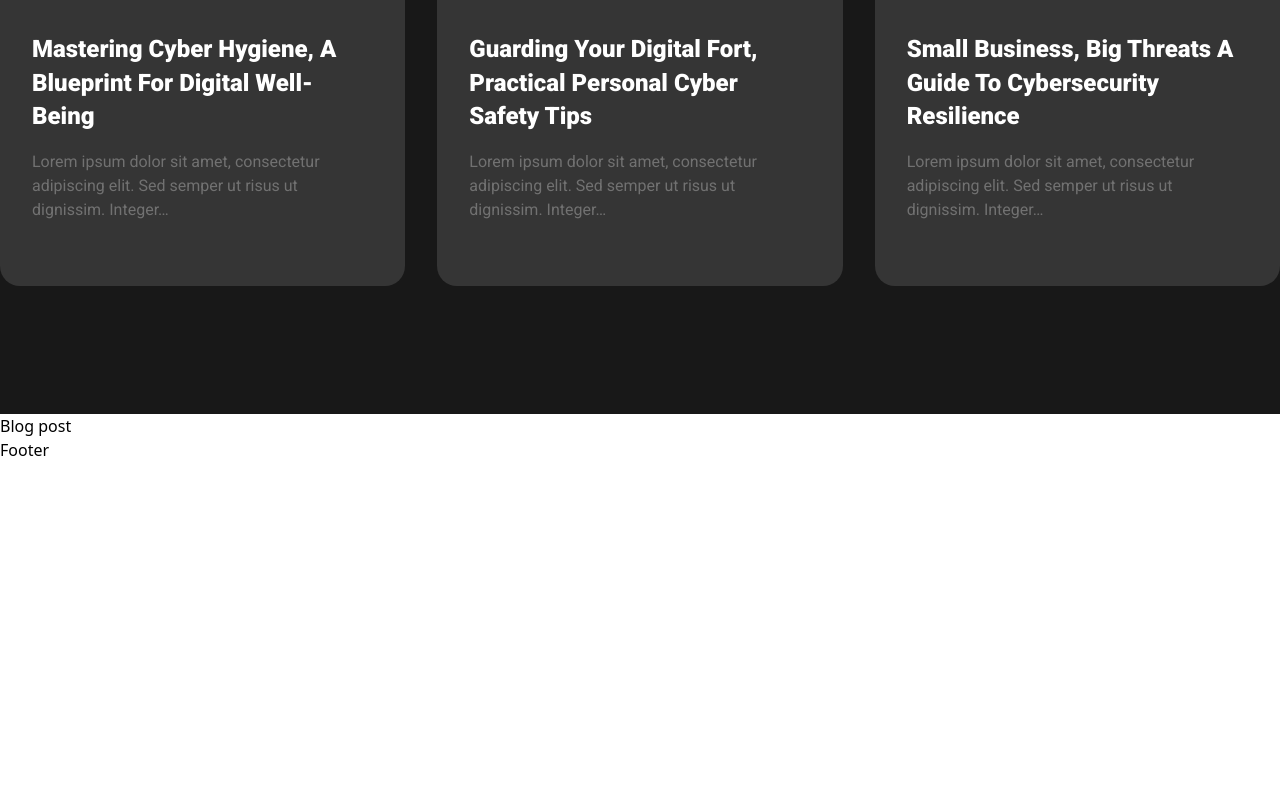
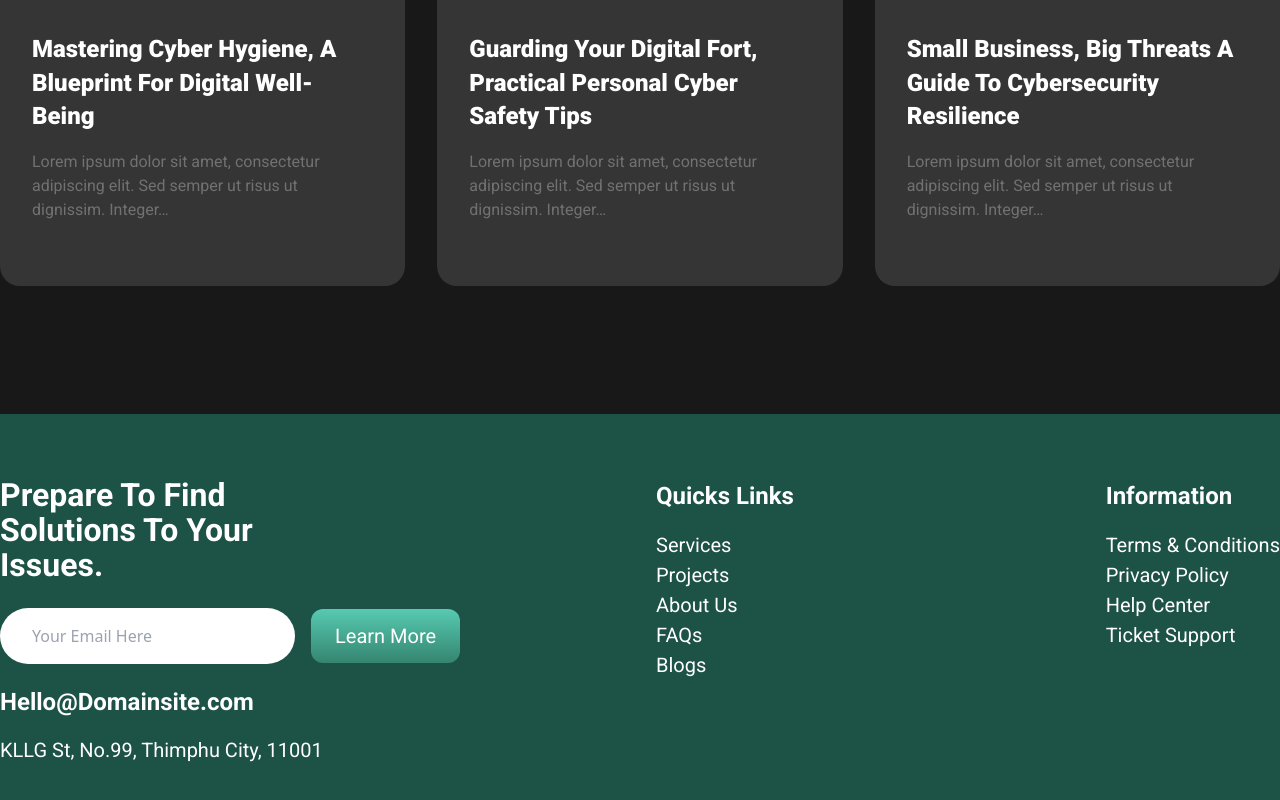
Before and after one commit to Tshewang2022/themeForest_TENET, a React (Vite) app: page /about-us in a window 1280 px wide. Shown: the part 7504-8304 px from the top of the page. Before the commit the page ends 7966 px from the top, so only its background shows below. Built offline with nearby package versions, Linux system fonts and the light colour scheme; a web font is replaced by a local one.

Commit message:
update all the changes

```diff
--- a/src/_roots/pages/AboutUs.tsx
+++ b/src/_roots/pages/AboutUs.tsx
@@ -390,9 +390,7 @@ const AboutUs = () => {
           </div>
         </div>
       </div>
-
-      {/* === Blog post === */}
-      <div>Blog post</div>
+      {/* === footer sections === */}
     </section>
   );
 };
--- a/src/components/Footer.tsx
+++ b/src/components/Footer.tsx
@@ -1,5 +1,57 @@
+import { footerLinks } from "../contants";
+import Button from "./Button";
+
 const Footer = () => {
-  return <div>Footer</div>;
+  return (
+    <footer>
+      <div className="bg-[#1D5246]">
+        <div className="flex justify-center items-center">
+          <div className="flex justify-between w-[1440px] items-start gap-[32px] py-[64px]">
+            <div className="w-1/2">
+              <h2 className="font-roboto font-bold text-white text-[32px] max-w-[320px] leading-[110%] mb-[24px]">
+                Prepare To Find Solutions To Your Issues.
+              </h2>
+              <div className="flex justify-start items-center gap-[16px]">
+                <input
+                  type="text"
+                  placeholder="Your Email Here"
+                  className="px-[32px] rounded-[30px] py-[16px]"
+                />
+                <Button />
+              </div>
+              <h4 className="font-roboto font-bold text-white text-[24px] leading-[120%] py-[24px]">
+                Hello@Domainsite.com
+              </h4>
+              <h4 className="font-roboto font-normal text-white text-[20px] leading-[100%]">
+                KLLG St, No.99, Thimphu City, 11001
+              </h4>
+            </div>
+            <div className="flex justify-between items-start w-1/2">
+              {footerLinks.map((footer) => (
+                <div>
+                  <h4 className="font-roboto font-bold text-white text-[24px] leading-normal mb-[16px] ">
+                    {footer.title}
+                  </h4>
+                  <h4>
+                    {footer.links.map((link) => (
+                      <div>
+                        <a
+                          href={link.href}
+                          className="font-roboto font-normal text-white text-[20px] leading-[150%]"
+                        >
+                          {link.lable}
+                        </a>
+                      </div>
+                    ))}
+                  </h4>
+                </div>
+              ))}
+            </div>
+          </div>
+        </div>
+      </div>
+    </footer>
+  );
 };
 
 export default Footer;
```
